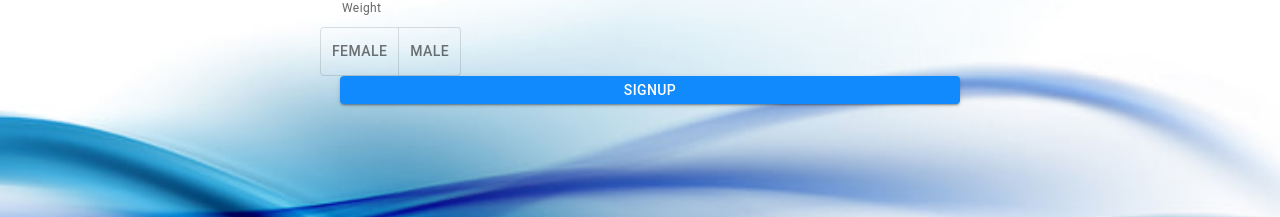
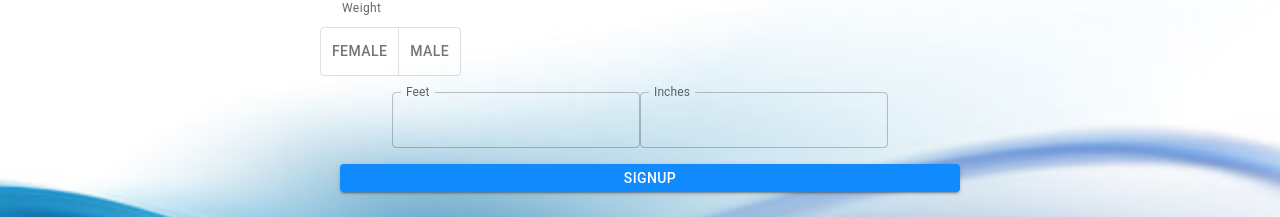
Before and after one commit to Cathrynlyonss/QleverQuencher, a React (Create React App) app in the folder my-app/: page /signup in a window 1280 px wide. Shown: the part 539-756 px from the top of the page. Built offline with nearby package versions, Linux system fonts and the light colour scheme.

Commit message:
Firebase in applications!

```diff
--- a/my-app/package.json
+++ b/my-app/package.json
@@ -15,6 +15,7 @@
     "chart": "^0.1.2",
     "chart.js": "^4.2.1",
     "dayjs": "^1.11.7",
+    "firebase": "^9.19.1",
     "react": "^18.2.0",
     "react-chartjs-2": "^5.2.0",
     "react-dom": "^18.2.0",
--- /dev/null
+++ b/my-app/src/config/firebase.js
@@ -0,0 +1,22 @@
+// Import the functions you need from the SDKs you need
+import { initializeApp } from "firebase/app";
+import { getAnalytics } from "firebase/analytics";
+// TODO: Add SDKs for Firebase products that you want to use
+// https://firebase.google.com/docs/web/setup#available-libraries
+
+// Your web app's Firebase configuration
+// For Firebase JS SDK v7.20.0 and later, measurementId is optional
+const firebaseConfig = {
+  apiKey: "AIzaSyDgSFGxQkSpZ1q_4FwYmFt3_NAtlgBTPAQ",
+  authDomain: "qleverquencher.firebaseapp.com",
+  databaseURL: "https://qleverquencher-default-rtdb.firebaseio.com",
+  projectId: "qleverquencher",
+  storageBucket: "qleverquencher.appspot.com",
+  messagingSenderId: "1091355581688",
+  appId: "1:1091355581688:web:64a2fe5cdc38e7c5edaf0d",
+  measurementId: "G-QW3514J2RM"
+};
+
+// Initialize Firebase
+const app = initializeApp(firebaseConfig);
+const analytics = getAnalytics(app);
--- a/my-app/src/pages/signup.js
+++ b/my-app/src/pages/signup.js
@@ -1,36 +1,38 @@
-import React from 'react';
-import Typography from '@mui/material/Typography';
-import Box from '@mui/material/Box';
-import backgroundImg from '../img/background_login.jpeg'
-import { createTheme, ThemeProvider } from '@mui/material/styles';
-import {useState} from 'react';
-import Button from '@mui/material/Button';
-import TextField from '@mui/material/TextField';
-import { LocalizationProvider } from '@mui/x-date-pickers';
-import { AdapterDayjs } from '@mui/x-date-pickers/AdapterDayjs'
-import { DatePicker } from '@mui/x-date-pickers';
-import { DemoContainer } from '@mui/x-date-pickers/internals/demo';
-import OutlinedInput from '@mui/material/OutlinedInput';
-import InputAdornment from '@mui/material/InputAdornment';
-import FormHelperText from '@mui/material/FormHelperText';
-import FormControl from '@mui/material/FormControl';
-import { ToggleButton, ToggleButtonGroup } from '@mui/material';
+import React from "react";
+import Typography from "@mui/material/Typography";
+import Box from "@mui/material/Box";
+import backgroundImg from "../img/background_login.jpeg";
+import { createTheme, ThemeProvider } from "@mui/material/styles";
+import { useState } from "react";
+import Button from "@mui/material/Button";
+import TextField from "@mui/material/TextField";
+import { LocalizationProvider } from "@mui/x-date-pickers";
+import { AdapterDayjs } from "@mui/x-date-pickers/AdapterDayjs";
+import { DatePicker } from "@mui/x-date-pickers";
+import { DemoContainer } from "@mui/x-date-pickers/internals/demo";
+import OutlinedInput from "@mui/material/OutlinedInput";
+import InputAdornment from "@mui/material/InputAdornment";
+import FormHelperText from "@mui/material/FormHelperText";
+import FormControl from "@mui/material/FormControl";
+import { ToggleButton, ToggleButtonGroup } from "@mui/material";
+import '../config/firebase.js'
 
 const theme = createTheme({
   palette: {
     primary: {
-      main: '#108AFC'
-    }
+      main: "#108AFC",
+    },
   },
 });
 
 export default function Signup() {
-
-    const [email, setEmail] = useState("")
-    const [password, setPassword] = useState("")
-    const [weight, setWeight] = useState("")
-    const [height, setHeight] = useState("")
-    const [gender, setGender] = useState("")
+  const [email, setEmail] = useState("");
+  const [password, setPassword] = useState("");
+  const [weight, setWeight] = useState("");
+  const [height, setHeight] = useState("");
+  const [feet, setFeet] = useState("");
+  const [inches, setInches] = useState("");
+  const [gender, setGender] = useState("");
   const [birthday, setBirthday] = React.useState(null);
 
   const handleChange = (event, newAlignment) => {
@@ -39,50 +41,86 @@ export default function Signup() {
 
   const handleFormSubmit = (event) => {
     console.log("Form submitted");
-    }
+  };
+
+  const getHeightInInches = (feet, inches) => {
+    return feet * 12 + inches;
+    };
 
   return (
-            <div style={{ backgroundImage: `url(${backgroundImg})`,
-            backgroundSize: 'cover',
-            backgroundPosition: ' 100 00',
-            backgroundRepeat: 'no-repeat',
-            height: '100vh',
-            width: '100vw',
-            }} className='Page-cover'>
+    <div
+      style={{
+        backgroundImage: `url(${backgroundImg})`,
+        backgroundSize: "cover",
+        backgroundPosition: " 100 00",
+        backgroundRepeat: "no-repeat",
+        height: "130vh", //change if you want to move background image lower
+        width: "100vw",
+      }}
+      className="Page-cover"
+    >
       <ThemeProvider theme={theme}>
         <LocalizationProvider dateAdapter={AdapterDayjs}>
           <Box
-                    component="form"b
+            component="form"
+            b
             onSubmit={handleFormSubmit}
             style={{
               display: "flex",
               flexDirection: "column",
-                    margin:"auto",
-                    width:"50%"
+              margin: "auto",
+              width: "50%",
             }}
           >
-                    <Typography variant="h2" component="div" gutterBottom align='center'>
+            <Typography
+              variant="h2"
+              component="div"
+              gutterBottom
+              align="center"
+            >
               Signup
             </Typography>
-                    <TextField sx={{mb: '20px'}} type='email' label="Email" variant="outlined" value={email} onChange={(e) => setEmail(e.target.value)}/>
-                    <TextField sx={{mb: '20px'}} type='password' label="Password" variant="outlined" value={password} onChange={(e) => setPassword(e.target.value)}/>
+            <TextField
+              sx={{ mb: "20px" }}
+              type="email"
+              label="Email"
+              variant="outlined"
+              value={email}
+              onChange={(e) => setEmail(e.target.value)}
+            />
+            <TextField
+              sx={{ mb: "20px" }}
+              type="password"
+              label="Password"
+              variant="outlined"
+              value={password}
+              onChange={(e) => setPassword(e.target.value)}
+            />
             <LocalizationProvider dateAdapter={AdapterDayjs}>
-                        <DemoContainer components={['DatePicker']}>
-                            <DatePicker value={birthday} onChange={(newBirthday) => setBirthday(newBirthday)} sx={{mb: '20px'}}/>
+              <DemoContainer components={["DatePicker"]}>
+                <DatePicker
+                  value={birthday}
+                  onChange={(newBirthday) => setBirthday(newBirthday)}
+                  sx={{ mb: "20px" }}
+                />
               </DemoContainer>
             </LocalizationProvider>
-                    <FormControl sx={{ m: 1, width: '25ch' }} variant="outlined">
+            <FormControl sx={{ m: 1, width: "25ch" }} variant="outlined">
               <OutlinedInput
                 id="outlined-adornment-weight"
-            endAdornment={<InputAdornment position="end">lb</InputAdornment>}
+                endAdornment={
+                  <InputAdornment position="end">lb</InputAdornment>
+                }
                 aria-describedby="outlined-weight-helper-text"
                 inputProps={{
-              'aria-label': 'weight',
+                  "aria-label": "weight",
                 }}
                 onChange={(e) => setWeight(e.target.value)}
                 value={weight}
               />
-          <FormHelperText id="outlined-weight-helper-text">Weight</FormHelperText>
+              <FormHelperText id="outlined-weight-helper-text">
+                Weight
+              </FormHelperText>
             </FormControl>
             <ToggleButtonGroup
               color="primary"
@@ -90,22 +128,51 @@ export default function Signup() {
               exclusive
               onChange={handleChange}
               aria-label="Platform"
-  margin= '20px'
+              margin="20px"
             >
               <ToggleButton value="Female">Female</ToggleButton>
-  <ToggleButton value="Male" >Male</ToggleButton>
+              <ToggleButton value="Male">Male</ToggleButton>
             </ToggleButtonGroup>
+            <Box sx={{p: 2}}>
+              <TextField
+                id="outlined-number"
+                label="Feet"
+                type="number"
+                InputLabelProps={{
+                  shrink: true,
+                }}
+                endAdornment={
+                  <InputAdornment position="Feet">lb</InputAdornment>
+                }
+                onChange = {(e) => setFeet(e.target.value)}
+                margin="20px"
+              />
+              <TextField
+                id="outlined-number"
+                label="Inches"
+                type="number"
+                InputLabelProps={{
+                  shrink: true,
+                }}
+                endAdornment={
+                  <InputAdornment position="Inches">lb</InputAdornment>
+                }
+                onChange={(e) => setInches(e.target.value)}
+              />
+            </Box>
             <Button
               variant="contained"
-                        type='submit'
-                        sx={{ml:"20px", p: "2px"}}
-                        onClick={(event) => {console.log(gender)}}
+              type="submit"
+              sx={{ ml: "20px", p: "2px" }}
+              onClick={(event) => {
+                console.log(inches);
+              }}
             >
               SignUp
             </Button>
           </Box>
-                </ LocalizationProvider>
+        </LocalizationProvider>
       </ThemeProvider>
     </div>
-        )
+  );
 }
```
Also changed, not shown: 1 other file (tests, documents, lock files or other folders). Lines whose indentation alone changed are shown as unchanged.
